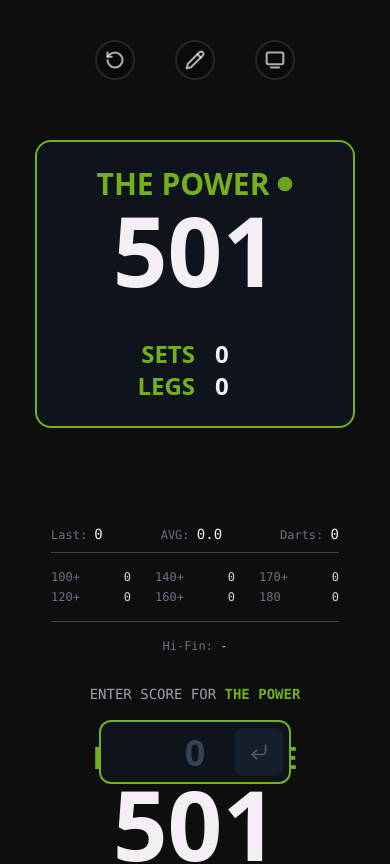
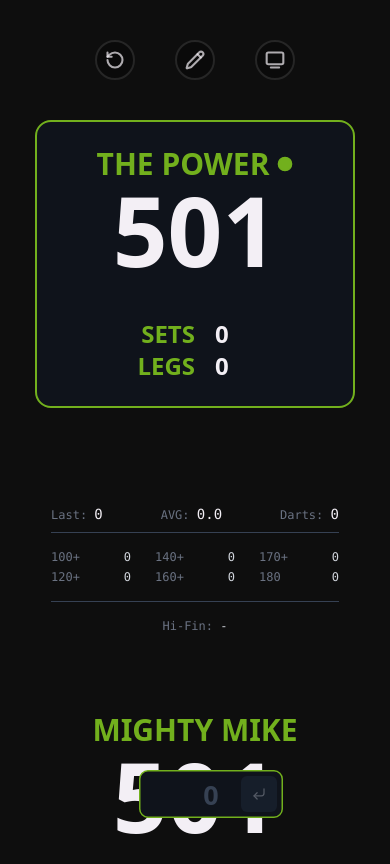
Before and after one commit to lukasus55/dartES, a Next.js app: page / in a window 390 px wide. Shown: the top 864 px of the page. Built offline with nearby package versions, Linux system fonts and the light colour scheme.

Commit message:
Adjustments for mobile version

```diff
--- a/app/components/PlayerScore.tsx
+++ b/app/components/PlayerScore.tsx
@@ -18,7 +18,7 @@ export default function PlayerScore({
   return (
     <div
       className={`
-        flex min-w-80 mx-5 p-6 rounded-2xl flex-wrap flex-col
+        flex w-full rounded-2xl flex-wrap flex-col py-6
         transition-all duration-300 border-2
         ${
           isActive
@@ -30,7 +30,7 @@ export default function PlayerScore({
       <div className="flex w-full justify-center text-3xl font-bold text-accent">
         {name}
         {isActive && (
-          <span className="ml-2 text-accent animate-pulse pt-2.5">
+          <span className="ml-2 text-accent pt-2.5">
             {" "}
             <Circle fill="var(--accent)" size={16} />{" "}
           </span>
--- a/app/components/ScoreInput.tsx
+++ b/app/components/ScoreInput.tsx
@@ -31,7 +31,7 @@ export default function ScoreInput({
       onSubmit={handleSubmit}
       className="flex flex-col items-center gap-4 mt-8"
     >
-      <div className="text-gray-400 text-sm font-mono">
+      <div className="text-gray-400 text-sm font-mono max-lg:hidden">
         ENTER SCORE FOR{" "}
         <span className="text-accent font-bold">{currentPlayerName}</span>
       </div>
--- a/app/components/Scoreboard.tsx
+++ b/app/components/Scoreboard.tsx
@@ -137,16 +137,16 @@ const handleLegWin = (winner: Player, winningThrowScore: number) => {
   console.log(activePlayerCurrentScore)
 
   return (
-    <div className="flex flex-col items-center w-full p-5">
+    <div className="flex items-center w-full">
       {/* PLAYERS GRID */}
-      <div className="flex flex-wrap justify-center gap-6 mb-10 w-full">
+      <div className="flex flex-wrap justify-center gap-4 mb-10 w-full">
         {players.map((player, index) => {
           if (!player.isEnabled) return null;
 
           const currentScore = STARTING_SCORE - sum(player.throws);
 
           return (
-            <div key={player.id} className="flex flex-col items-center">
+            <div key={player.id} className="flex flex-col items-center w-80">
               <PlayerScore
                 name={player.name}
                 score={currentScore}
@@ -174,7 +174,7 @@ const handleLegWin = (winner: Player, winningThrowScore: number) => {
       </div>
 
       {/* input section */}
-      <div className="fixed bottom-10 w-full flex justify-center pt-10 pb-5">
+      <div className="fixed bottom-0 w-full flex flex-col items-center justify-center pb-8 pt-14 max-lg:scale-75 max-lg:pb-2">
         <ScoreInput
           currentPlayerName={players[activePlayerIndex].name}
           onSubmit={handleScoreSubmit}
--- a/app/components/Topbar.tsx
+++ b/app/components/Topbar.tsx
@@ -4,7 +4,7 @@ import { Pencil, RotateCcw, TvMinimal } from "lucide-react";
 
 export default function Topbar() {
   return (
-    <div className="flex fixed top-0 left-0 w-screen p-5 min-h-30 items-center">
+    <div className="max-lg:absolute flex fixed top-0 left-0 w-screen p-5 min-h-30 items-center z-100">
 
       <div className="flex w-full justify-center gap-10">
         <IconButton
--- a/app/page.tsx
+++ b/app/page.tsx
@@ -9,7 +9,7 @@ export default function Home() {
 
       <Topbar />
 
-      <main className="flex min-h-screen w-full flex-col items-center justify-between py-30 px-16 bg-background sm:items-start">
+      <main className="flex min-h-screen w-full flex-col items-center justify-between py-30 px-4 bg-background sm:items-start">
 
       <Scoreboard />
 
```
